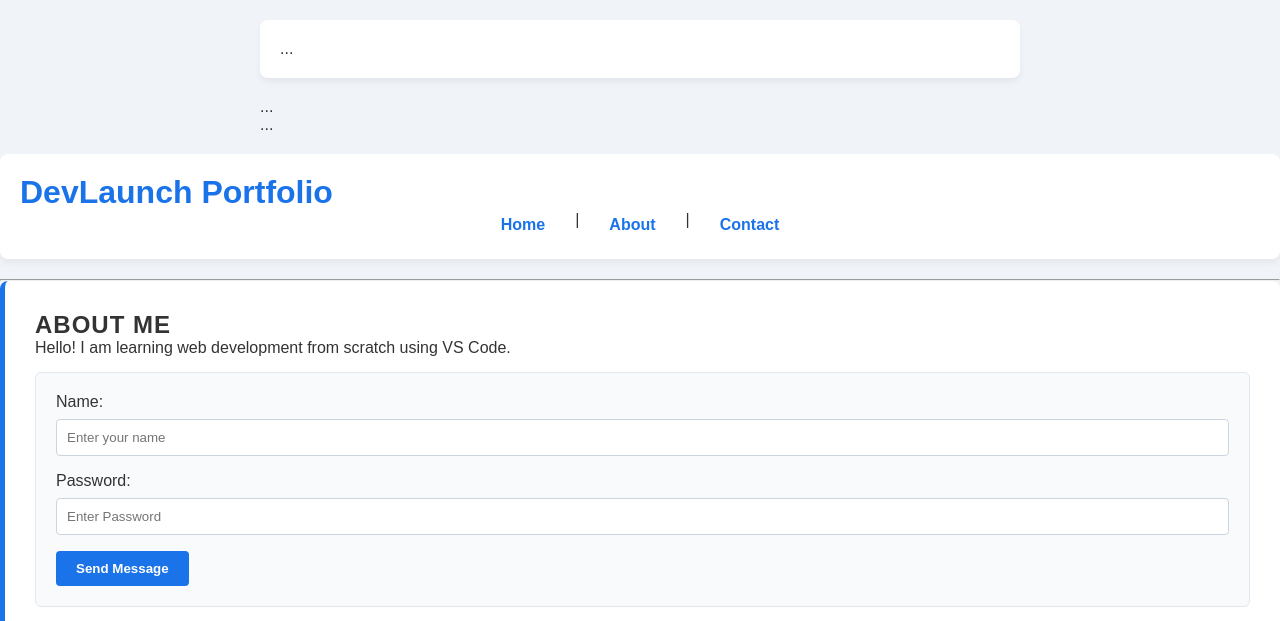
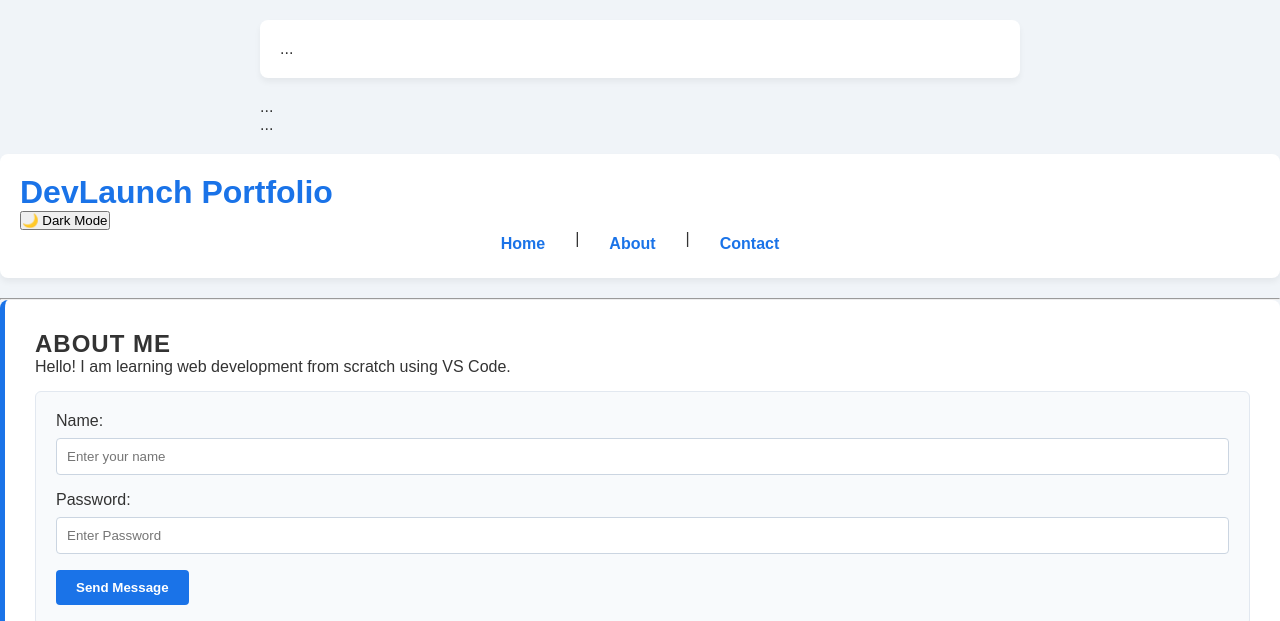
Before and after one commit to BINIAHMED/My-First-Website, a plain HTML site: page index.html in a window 1280 px wide. Shown: the top 621 px of the page. Drawn offline with Linux system fonts and the light colour scheme.

Commit message:
Update index.html

```diff
--- a/index.html
+++ b/index.html
@@ -16,6 +16,7 @@
 
     <header>
       <h1>DevLaunch Portfolio</h1>
+      <button id="theme-btn">🌙 Dark Mode</button>
       <nav>
         <a href="#">Home</a> |
         <a href="#">About</a> |
@@ -69,5 +70,6 @@
       <p>&copy; 2026 My First Website. Built with pride.</p>
     </footer>
     <script src="script.js"></script>
+
   </body>
 </html>
```
